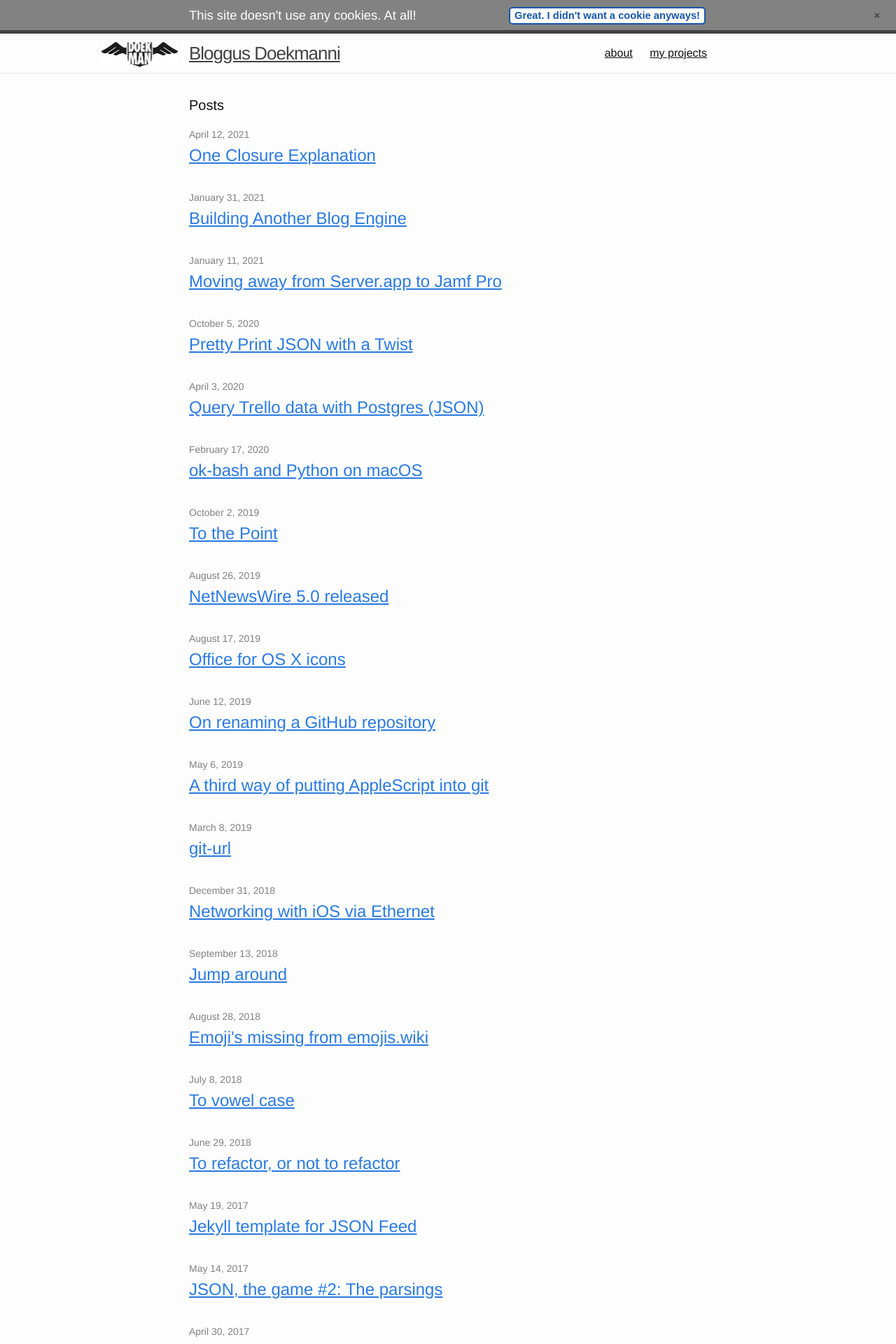
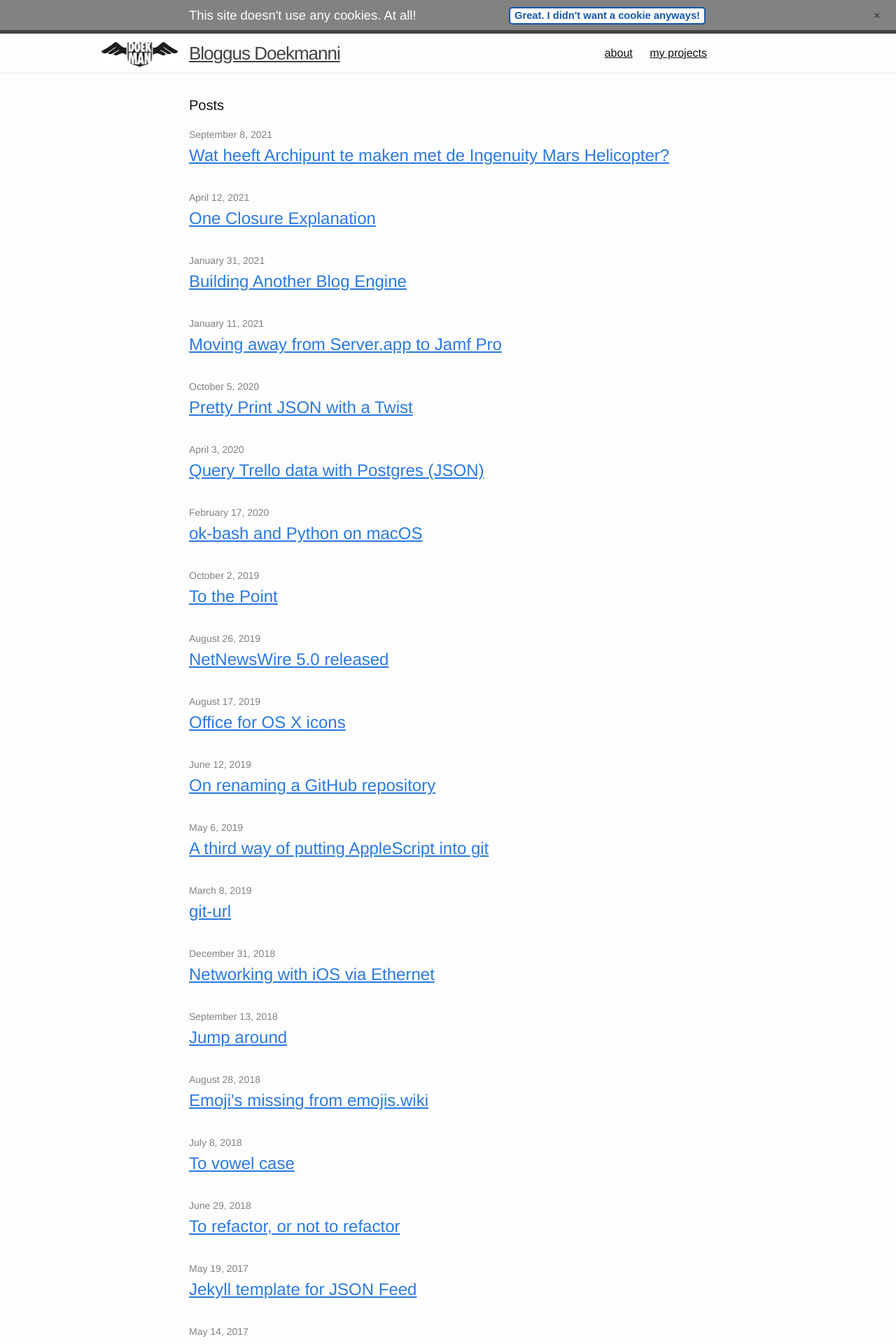
Before and after one commit to doekman/doekman.github.io, a Jekyll site: the page built from index.html, in a window 1280 px wide. Shown: the top 1920 px of the page at 70% size. Built offline with Jekyll 4.4.1, drawn with Linux system fonts in a browser that asks for light colours; some of the changed lines change nothing that is shown.

Commit message:
Post: Wat heeft Archipunt te maken met de Ingenuity Mars Helicopter?

```diff
--- a/_config.yml
+++ b/_config.yml
@@ -33,3 +33,4 @@ defaults:
       type: posts   # limit to posts
     values:
       is_listed: true # set `is_listed: false` to exclude it from json/xml feeds
+      lang: en
--- a/_layouts/default.html
+++ b/_layouts/default.html
@@ -1,5 +1,5 @@
 <!DOCTYPE html>
-<html>
+<html lang="{{ page.lang }}">
 
   {% include head.html %}
 
--- /dev/null
+++ b/_posts/2021-09-08-wat-heeft-archipunt-te-maken-met-de-ingenuity-mars-helicopter-.md
@@ -0,0 +1,62 @@
+---
+layout: post
+title: "Wat heeft Archipunt te maken met de Ingenuity Mars Helicopter?"
+date: 2021-09-08
+author: Doeke Zanstra
+category: ICT
+lang: nl
+---
+
+Op 30 april 2021 keek ik op [m'n GitHub pagina][profile], en zag ik dat ik de volgende "achievement" erbij had gekregen:
+
+> __Mars 2020 Helicopter Contributor__
+> __[Doeke Zanstra][profile]__ contributed code to 1 repository used in the [Mars 2020 Helicopter Mission][verhaal]
+> [pallets/werkzeug][pallets]
+
+Ik was echt _totaal_ verbaasd. Hoe kan dit? Wat heb ik hieraan gedaan? Maar ik las de tekst hierboven nog een keer, en toen viel het kwartje bij me. Tijdens het werken bij [Archipunt][archipunt] heb ik aan software gewerkt wat ook gebruikt is bij het laten vliegen van een helicopter op Mars.
+
+OK. Dit behoeft enige toelichting.
+
+APAWA
+-----
+
+Aan het eind van 2017 was ik bij Archipunt aan het werk aan [APAWA][apawa]. Dit is een _web-applicatie_ voor het berekenen van het lokale effect (voor een specifiek adres dus) van aardbevingen. Ik kan hier verder uitleggen wat dat precies is, maar het is misschien gemakkelijker om voorgenoemde link te klikken en zelf een kijkje te nemen.
+
+Terloops noemde ik het woord "web-applicatie": dit is de software van het internet. In feite een gewone applicatie, zoals bijvoorbeeld Microsoft Word, alleen dan voor het _web_.
+
+En die software was ik dus aan het schrijven. Maar om het wiel niet iedere keer opnieuw uit te vinden maak ik gebruik van software componenten. En voor het web-applicatie aspect van deze software maak ik gebruik van het _open source_ component met de naam [Flask][flask].
+
+Open source is erg handig. De broncode is beschikbaar. Zodat als je een fout tegenkomt, kun je deze analyseren. Meestal heb je zelf een fout gemaakt, en is de broncode handig om daar achter te komen. Heel, heel soms kom je iets tegen wat verbetering behoeft. Ook dan is open source handig: niet alleen de broncode is open, maar het hele proces is open. Ook verbeter trajecten. Voordat ik hier op in ga nog even het volgende.
+
+Flask zelf bestaat ook weer uit componenten. Ik liep tegen een onvolkomenheid aan in het component _Werkzeug_ (overigens: zowel Flask als Werkzeug is niet in Amerika, maar bij onze Oosterburen bedacht).
+
+Eén van de functionaliteiten van Werkzeug is het bepalen welke _browser_ (zoals Chrome, Safari of Firefox) een eind-gebruiker gebruikt. In een moderne applicatie wil je niet dat er een gedateerde browser gebruikt: de belangrijkste reden hiervoor is om de test-inspanning niet te groot te laten worden.
+
+Nu was er een gebruiker die _Microsoft Edge_ (de opvolger van Internet Explorer) gebruikte. En deze werd niet herkend door _Werkzeug_, en dus ook niet door Apawa. Edge maakt onder water gebruik van hetzelfde component als Chrome, en is dus modern. Reden om Edge toe te voegen. Als je wilt zien hoe dit er exact uit ziet, [kijk dan hier][PR] voor de details.
+
+Tot hier heb ik uitgelegd hoe software ontwikkeling kan leiden tot een toevoeging van een open source component. Maar wat heeft dit met Helicopters, Mars en NASA te maken?
+
+
+Helicopters, Mars en NASA
+-------------------------
+
+Laat ik om te beginnen verwijzen naar het Engelstalige artikel [Open Source on Mars: Community powers NASA’s Ingenuity Helicopter][verhaal]. Erg interessant om te lezen. NASA maakt dus gebruik van open source code. Waarschijnlijk worden _Flask_ en dus ook _Werkzeug_ gebruikt bij _ground control_ om de helicopter aan te sturen.
+
+In het stuk valt ook te lezen hoe men bepaald heeft welke software gebruikt werd voor het project. NASA heeft een lijst van componenten en hun versienummers aangeleverd aan GitHub, de centrale plek waar open source opgeslagen wordt.
+
+Omdat open source ontwikkeling zich in de openbaarheid voltrekt, kan elke wijziging in open source code gekoppeld worden aan een identiteit. De lijst van componenten en hun versienummers levert dan ook een éénduidige lijst op van namen. Mijn wijziging is opgenomen in _Werkzeug versie 0.14_ en voor Ingenuity wordt versie 0.16 gebruikt. Inmiddels is versie 2.0.0 net uit. Degene die aan versies na 0.16 hebben bijgedragen worden derhalve niet genoemd bij de "achievement". Maar wellicht wordt deze code in toekomstige missies gebruikt.
+
+Ik vond het leuk om achter dit feit te komen, en uit te zoeken hoe het precies zit. En ik hoop in de toekomst nog aan andere projecten te kunnen bijdragen.
+
+[profile]: https://github.com/doekman/
+[verhaal]: https://github.com/readme/nasa-ingenuity-helicopter
+[pallets]: https://github.com/pallets/werkzeug
+[archipunt]: https://archipunt.nl/
+[PR]: https://github.com/pallets/werkzeug/pull/1216 "Pull Request om edge browser detectie aan Werkzeug toe te voegen"
+[apawa]: https://apawa.archipunt.nl/ "Archipunt Piekgrond Acceleratie Web Applicatie."
+[flask]: https://flask.palletsprojects.com/en/2.0.x/
+
+
+
+
+<div class="postscript"><span>Eerder gepubliceert</span> als <a href="https://www.archipunt.nl/archipunt-op-mars/">Archipunt op Mars</a>.</div>
--- a/css/main.scss
+++ b/css/main.scss
@@ -71,7 +71,11 @@ small code {
 		column-count: 2; // doesn't work in Safari..
 	}
 }
-
+.postscript {
+	margin-top:2em;
+	font-weight: bold;
+	color: $grey-color;
+}
 // CSS for post-images with hover effect
 figure img {
 	margin: 0 auto;
```
